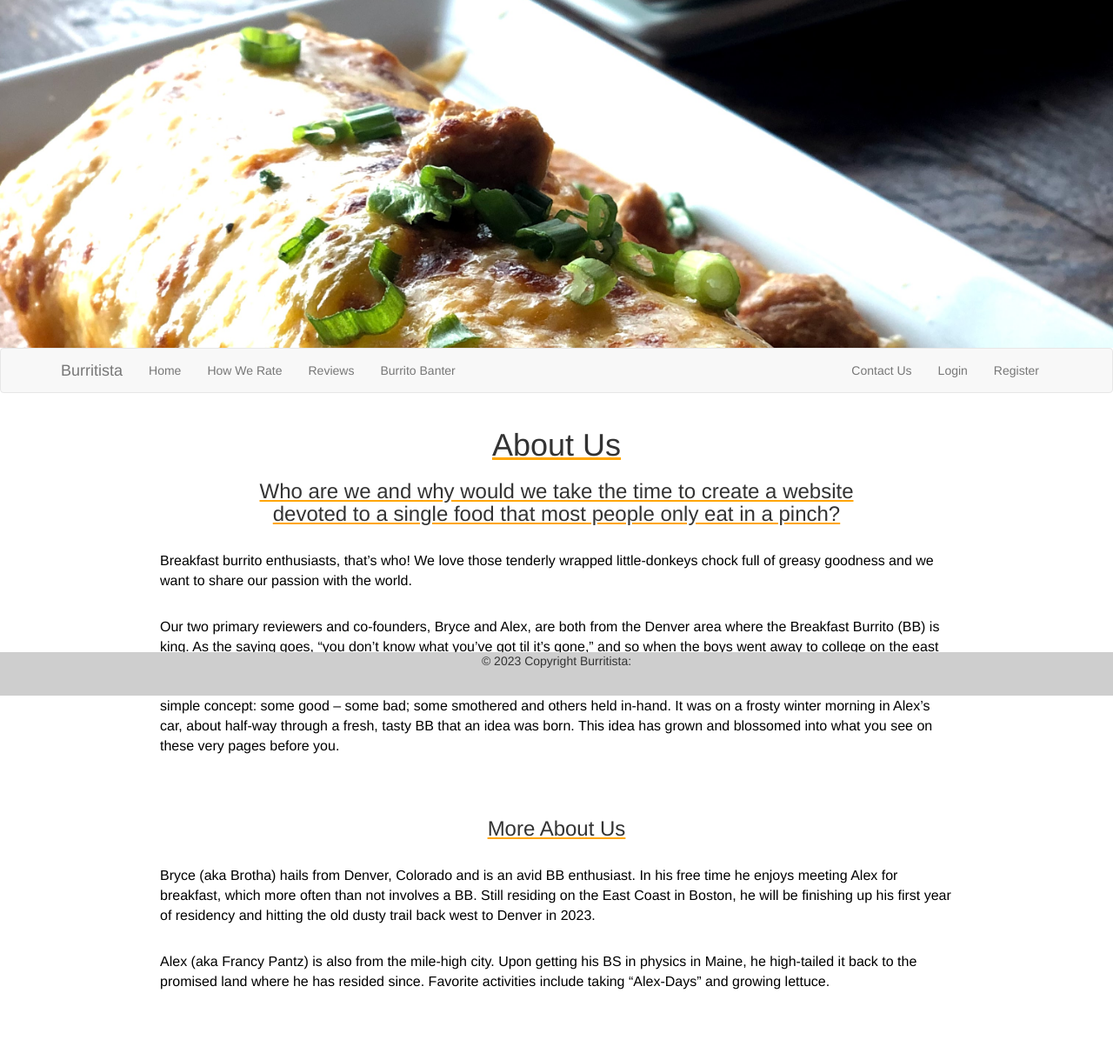
After one commit to apfrancis1992/burritista, a Flask app: page /about_us in a window 1280 px wide. The commit adds this page. Shown: the whole page at 87% size. Run offline with Flask 3, Linux system fonts and the light colour scheme; some libraries are stand-ins or nearby versions.

Commit message:
About us page

```diff
--- a/app/routes.py
+++ b/app/routes.py
@@ -297,3 +297,7 @@ def contact():
         flash('Thank you for contacting us!')
         return redirect(url_for('index'))
     return render_template('contact.html', title='Denver Breakfast Burrito Reviews', form=form)
+
+@app.route('/about_us', methods=['GET', 'POST'])
+def about_us():
+    return render_template('about_us.html', title='About Burritista')
--- a/app/static/styles/main.css
+++ b/app/static/styles/main.css
@@ -51,6 +51,10 @@ p {
 
 h3 {
   text-align: center;
+  text-decoration: underline;
+  text-decoration-color: orange;
+  margin-left: 20%;
+  margin-right: 20%;
 }
 
 
@@ -58,6 +62,8 @@ h2 {
   text-align: center;
   text-decoration: underline;
   text-decoration-color: orange;
+  margin-left: 20%;
+  margin-right: 20%;
 }
 
 h1 {
--- /dev/null
+++ b/app/templates/about_us.html
@@ -0,0 +1,39 @@
+{% extends "base.html" %}
+
+
+{% block app_content %}
+    <h1>
+        About Us
+    </h1>
+    <h3>
+        Who are we and why would we take the time to create a website devoted to a single food that most people only eat in a pinch?
+    </h3>
+    <br>
+    <p>
+        Breakfast burrito enthusiasts,
+        that’s who! We love those tenderly wrapped little-donkeys chock full of greasy goodness and we want to share our
+        passion with the world.
+    </p>
+    <br>
+    <p>
+        Our two primary reviewers and co-founders, Bryce and Alex, are both from the Denver area where the Breakfast Burrito (BB) is king.
+        As the saying goes, “you don’t know what you’ve got til it’s gone,” and so when the boys went away to college on the east coast the realities of living in a BB-desert far from the southwest immediately set in.  After traveling home on various occasions and meeting up at various BB-joints around town, Bryce and Alex became inspired by the multitude of variations on such a simple concept: some good – some bad; some smothered and others held in-hand. It was on a frosty winter morning in Alex’s car, about half-way through a fresh, tasty BB that an idea was born.
+        This idea has grown and blossomed into what you see on these very pages before you.
+    </p>
+    <br>
+    <br>
+    <h3>
+        More About Us
+    </h3>
+    <br>
+    <p>
+        Bryce (aka Brotha) hails from Denver, Colorado and is an avid BB enthusiast. In his free time he enjoys meeting Alex for breakfast, which more often than not involves a BB.
+        Still residing on the East Coast in Boston, he will be finishing up his first year of residency and hitting the old dusty trail back west to Denver in 2023.
+    </p>
+    <br>
+    <p>
+        Alex (aka Francy Pantz) is also from the mile-high city.
+        Upon getting his BS in physics in Maine, he high-tailed it back to the promised land where he has resided since.
+        Favorite activities include taking “Alex-Days” and growing lettuce.
+    </p>
+{% endblock %}
```
